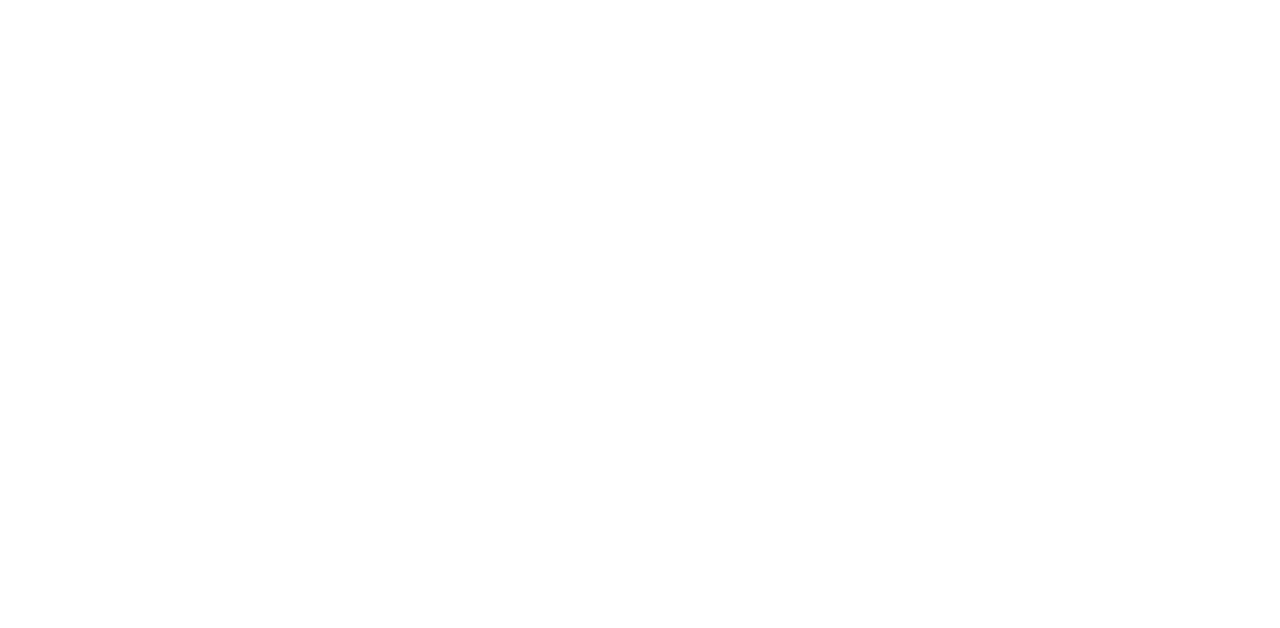
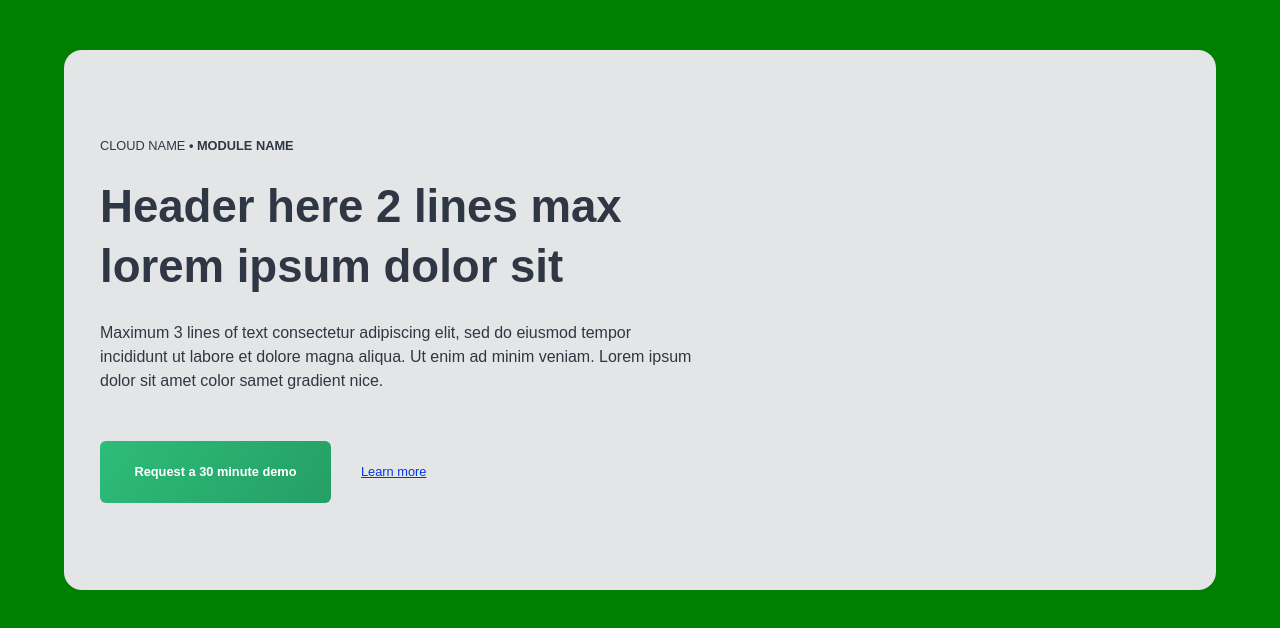
Before and after one commit to Lubo77/test-task, a plain HTML site: page index.html in a window 1280 px wide. Drawn offline with Linux system fonts and the light colour scheme.

Commit message:
base settings; hero and hero-left creation

```diff
--- a/index.html
+++ b/index.html
@@ -10,7 +10,19 @@
     <link rel="shortcut icon" href="./favicon.ico" type="image/x-icon">
 </head>
 <body>
-
+    <div class="container">
+        <div class="hero">
+            <div class="hero-left">
+                <h5 class="hero-left__subtitle">CLOUD NAME <b>• MODULE NAME</b></h5>
+                <h1 class="hero-left__title">Header here 2 lines max lorem ipsum dolor sit</h1>
+                <p class="hero-left__perex">Maximum 3 lines of text consectetur adipiscing elit, sed do eiusmod tempor incididunt ut labore et dolore magna aliqua. Ut enim ad minim veniam. Lorem ipsum dolor sit amet color samet gradient nice.</p>
+                <div class="hero-left__btn-link">
+                    <div class="hero-left__btn">Request a 30 minute demo</div>
+                    <a href="#" class="hero-left__link">Learn more</a>
+                </div>
+            </div>
+        </div>
+    </div>
 </body>
 
 <script src="./main.js"></script>
--- /dev/null
+++ b/sass/components/hero.scss
@@ -0,0 +1,87 @@
+.hero {
+    background: $gray-400;
+    height: 540px;
+    width: 100%;
+    // padding: 0px 0px 0px 240px;
+    border-radius: 18px;
+    display: flex;
+    gap: 120px;
+}
+
+.hero-left {
+    height: 100%;
+    max-width: 600px;
+    margin-left: 240px;
+    display: flex;
+    flex-direction: column;
+    justify-content: center;
+
+    @media (max-width: $xl) {
+        margin-left: 36px;
+    }
+
+    &__subtitle {
+        font-size: 0.8rem;
+        font-weight: $fw-regular;
+        color: $gray-800;
+    }
+
+    &__title {
+        font-size: 2.85rem;
+        font-weight: $fw-bold;
+        line-height: 60px;
+        letter-spacing: -0.022px;
+        margin-top: 24px;
+        color: $gray-800;
+        // lines limit
+        display: -webkit-box;
+        -webkit-line-clamp: 3;
+        -webkit-box-orient: vertical;
+        overflow: hidden;
+    }
+
+    &__perex {
+        font-size: 1rem;
+        font-weight: $fw-medium;
+        line-height: 24px;
+        letter-spacing: -0.011px;
+        margin-top: 24px;
+        color: $gray-800;
+        // lines limit
+        display: -webkit-box;
+        -webkit-line-clamp: 3;
+        -webkit-box-orient: vertical;
+        overflow: hidden;
+    }
+
+    &__btn-link {
+        display: flex;
+        align-items: center;
+        margin-top: 48px;
+        gap: 30px;
+
+        .hero-left__btn {
+            display: flex;
+            justify-content: center;
+            align-items: center;
+            padding: 7px;
+            width: 217px;
+            height: 48px;
+            background: linear-gradient(127.93deg, $green-1 -2.9%, $green-2 96.02%);
+            border-radius: 6px;
+            color: $white;
+            font-weight: $fw-semibold;
+            font-size: 0.8rem;
+            line-height: 18px;
+        }
+
+        .hero-left__link {
+            font-weight: $fw-regular;
+            font-size: 0.8rem;
+            line-height: 18px;
+            color: $blue-1;
+            text-decoration: underline;
+            text-decoration-color: $blue-1;
+        }
+    }
+}
--- a/sass/elements/base.scss
+++ b/sass/elements/base.scss
@@ -8,4 +8,21 @@ body, html {
     overflow-x: clip;
 }
 
-// Na dalsie pozri v mua base.scss
+body {
+    padding-top: 50px;
+    background: $gray-200;
+
+    @media (max-width: $xl) {
+        background-color: green;
+    }
+}
+
+h1, h2, h3, h4, h5, h6 {
+    padding: 0;
+    margin: 0;
+}
+
+p {
+    padding: 0;
+    margin: 0;
+}
--- /dev/null
+++ b/sass/settings/breakpoints.scss
@@ -0,0 +1,7 @@
+// media breakpoints
+$xs: 0;
+$sm: 576px;
+$md: 768px;
+$lg: 992px;
+$xl: 1560px;
+$xxl: 1900px;
--- a/sass/settings/colors.scss
+++ b/sass/settings/colors.scss
@@ -0,0 +1,10 @@
+$white: #fff;
+
+$gray-200: #F3F3F5;
+$gray-400: #E4E5E6;
+$gray-800: #2F3744;
+
+$green-1: #2EBD7A;
+$green-2: #25A066;
+
+$blue-1: #0038E5;
--- /dev/null
+++ b/sass/settings/typography.scss
@@ -0,0 +1,5 @@
+// Font weights
+$fw-regular: 400;
+$fw-medium: 500;
+$fw-semibold: 600;
+$fw-bold: 700;
--- a/sass/style.scss
+++ b/sass/style.scss
@@ -1,3 +1,13 @@
+// setting
+@import "./settings/colors.scss";
+@import "./settings/typography.scss";
+@import "./settings/breakpoints.scss";
+
 // elements
+@import "./elements/base.scss";
 
-@import "./elements/base.scss";
+// utilities
+@import "./utilities/sizing.scss";
+
+// components
+@import "./components/hero.scss";
--- /dev/null
+++ b/sass/utilities/sizing.scss
@@ -0,0 +1,5 @@
+.container {
+    max-width: 1788px;
+    width: 90%;
+    margin: auto;
+}
```
Also changed, not shown: style.css, 1 other file.
